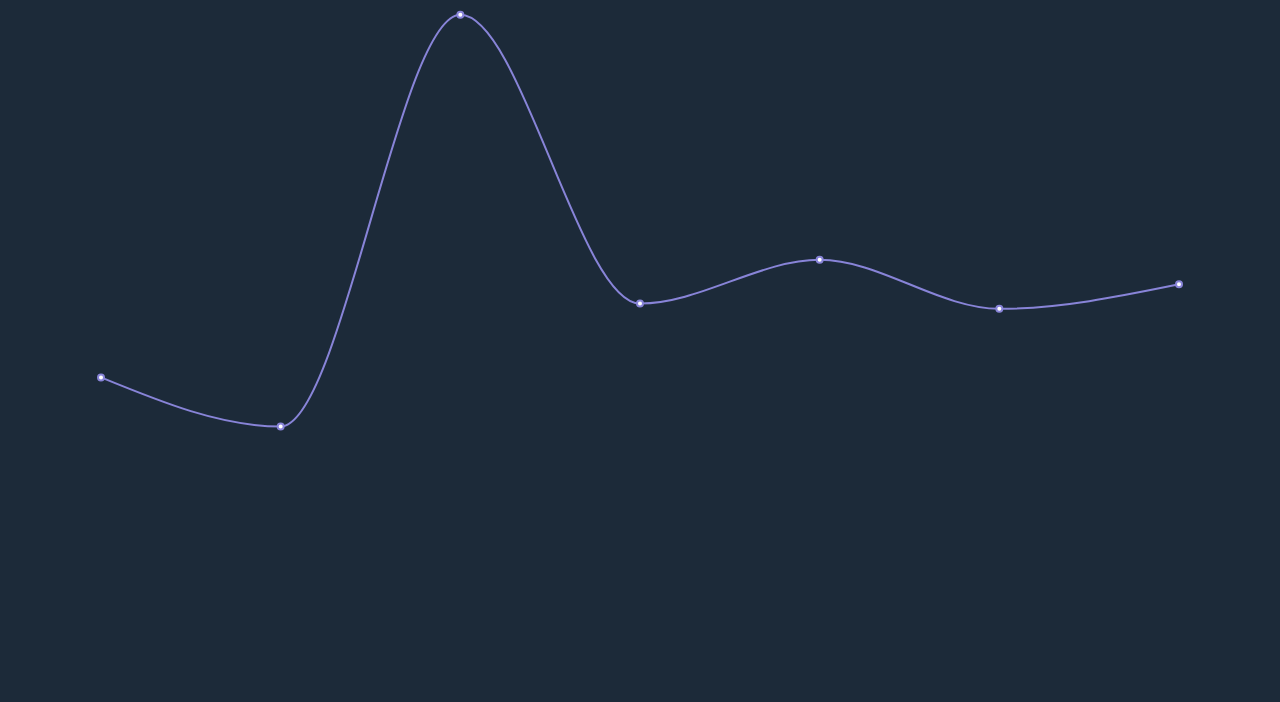
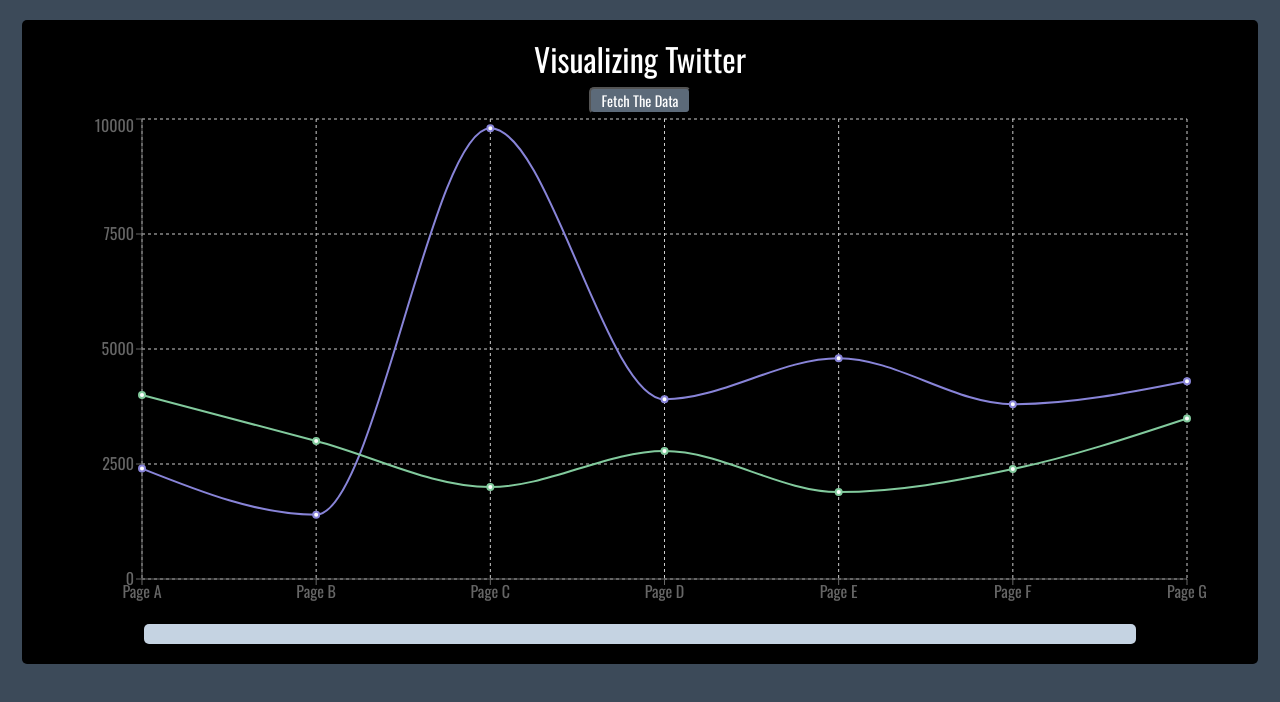
Before and after one commit to giacomo9999/remesh-twitter-210307, a React (Create React App) app in the folder rt-client/: page / in a window 1280 px wide. Shown: the top 702 px of the page. Built offline with nearby package versions, Linux system fonts and the light colour scheme.

Commit message:
Refined the graph.

```diff
--- a/rt-client/src/App.js
+++ b/rt-client/src/App.js
@@ -28,16 +28,15 @@ function App() {
     : null;
 
   return (
-    <div className="graph-container">
-      <DataGraph />
+    <div className="container-outer">
+      <h1>Visualizing Twitter</h1>
+      <button onClick={() => fetchData("erikloomis")}>Fetch The Data</button>
+      <div className="graph-container">
+        <DataGraph />
+      </div>
+
+      <ul>{dataDisplay}</ul>
     </div>
-
-    // <div className="container-outer">
-    // <div>
-    //   <h1>Visualizing Twitter</h1>
-    //   <button onClick={() => fetchData("erikloomis")}>Fetch The Data</button>
-    //   <ul>{dataDisplay}</ul>
-    // </div>
   );
 }
 
--- a/rt-client/src/DataGraph.js
+++ b/rt-client/src/DataGraph.js
@@ -1,14 +1,14 @@
-import "./graphStyles.css"
-import React, { PureComponent } from "react";
+import "./graphStyles.css";
+import React from "react";
 import {
   LineChart,
   Line,
   XAxis,
   YAxis,
   CartesianGrid,
-  Tooltip,
-  Legend,
   ResponsiveContainer,
+  //   Tooltip,
+  //   Legend,
 } from "recharts";
 
 const data = [
@@ -56,14 +56,34 @@ const data = [
   },
 ];
 
-export default class Example extends PureComponent {
-  render() {
-    return (
-      <ResponsiveContainer width="100%" height="100%">
-        <LineChart width={300} height={100} data={data}>
-          <Line type="monotone" dataKey="pv" stroke="#8884d8" strokeWidth={2} />
-        </LineChart>
-      </ResponsiveContainer>
-    );
-  }
+export default function DataGraph() {
+  return (
+    <ResponsiveContainer width="100%" height="100%">
+      <LineChart
+        width={500}
+        height={300}
+        data={data}
+        margin={{
+          top: 5,
+          right: 30,
+          left: 20,
+          bottom: 5,
+        }}
+      >
+        <CartesianGrid strokeDasharray="3 3" />
+        <XAxis dataKey="name" />
+        <YAxis />
+        {/* <Tooltip /> */}
+        {/* <Legend /> */}
+        <Line
+          type="monotone"
+          dataKey="pv"
+          stroke="#8884d8"
+          strokeWidth={2}
+          activeDot={{ r: 8 }}
+        />
+        <Line type="monotone" dataKey="uv" stroke="#82ca9d" strokeWidth={2} />
+      </LineChart>
+    </ResponsiveContainer>
+  );
 }
--- a/rt-client/src/index.css
+++ b/rt-client/src/index.css
@@ -42,7 +42,7 @@ Cool Grey 11: #C5D3E2
 body {
   /* background color 0 */
   margin: 0;
-  background-color: #1c2a39;
+  background-color: #3C4A59;
   font-family: "Oswald", sans-serif;
   -webkit-font-smoothing: antialiased;
   -moz-osx-font-smoothing: grayscale;
@@ -72,22 +72,22 @@ p {
 }
 
 .graph-container {
-  width: 85%;
+  width: 95%;
   height: 500px;
   margin: 0 auto;
 }
 
 .container-outer {
-  width: 30%;
+  width: 95%;
   padding: 10px;
   margin: 20px auto 10px;
   /* background color 5 */
-  background-color: #6c7a89;
+  background-color: black;
   border-radius: 5px;
 }
 
 .container-inner {
-  width: 85%;
+  width: 25%;
   margin: 10px auto 5px;
   /* background color 2 */
   background-color: #3c4a59;
```
